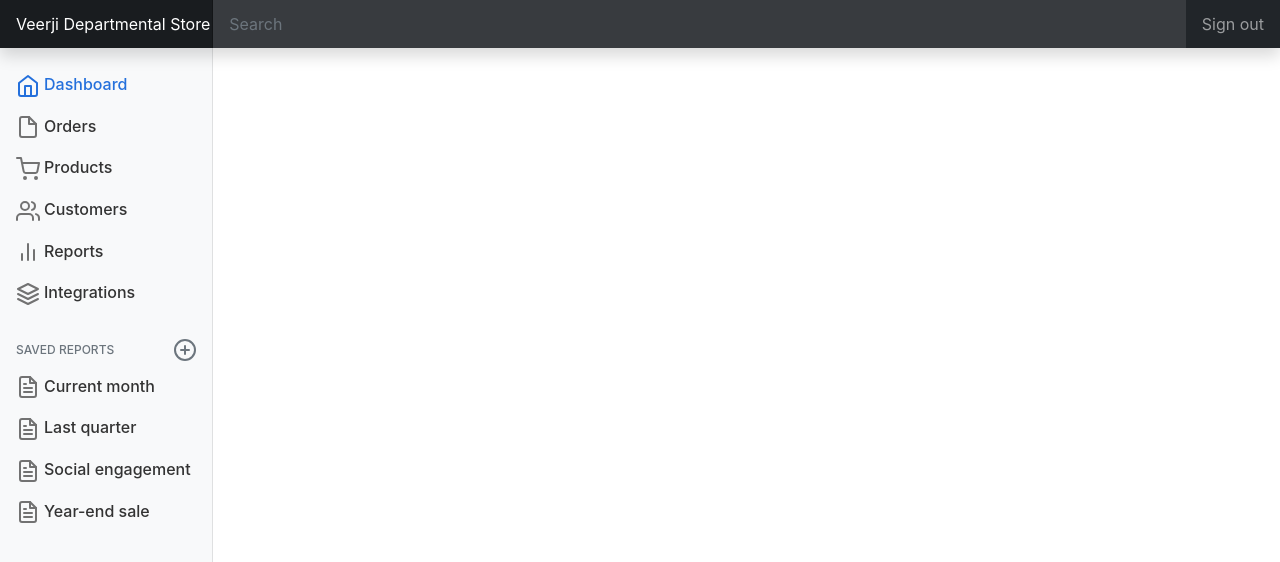
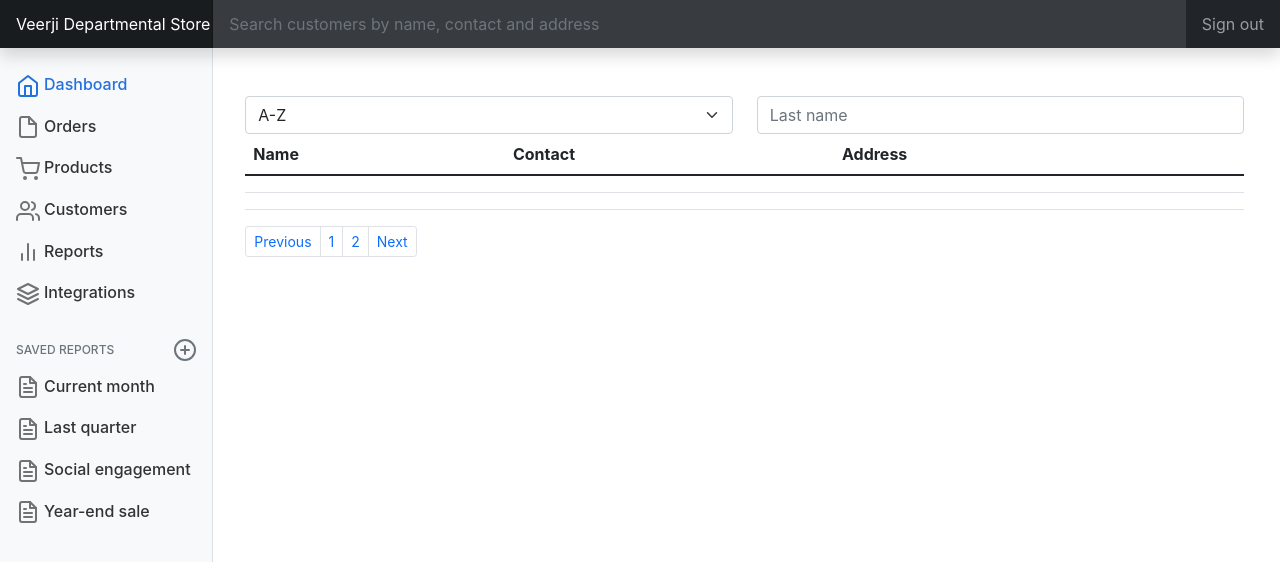
Before and after one commit to SanjampreetSingh/veerji-departmental-store, a React (Create React App) app: page /admin/home in a window 1280 px wide. Shown: the top 562 px of the page. Built offline with nearby package versions, Linux system fonts and the light colour scheme.

Commit message:
Customer search table

```diff
--- a/src/components/admin/common/header/Header.jsx
+++ b/src/components/admin/common/header/Header.jsx
@@ -29,7 +29,7 @@ export default function Header() {
         <input
           className="form-control form-control-dark w-100"
           type="text"
-          placeholder="Search"
+          placeholder="Search customers by name, contact and address"
           aria-label="Search"
           spellCheck="false"
           data-ms-editor="true"
--- a/src/components/admin/common/sidebar/Sidebar.jsx
+++ b/src/components/admin/common/sidebar/Sidebar.jsx
@@ -1,3 +1,5 @@
+import { Link } from "react-router-dom"
+
 export default function Sidebar() {
   return (
     <nav
@@ -7,10 +9,10 @@ export default function Sidebar() {
       <div className="position-sticky pt-3">
         <ul className="nav flex-column">
           <li className="nav-item">
-            <a
+            <Link
               className="nav-link active"
               aria-current="page"
-              href="https://getbootstrap.com/docs/5.1/examples/dashboard/#"
+              to="/admin/home"
             >
               <svg
                 xmlns="http://www.w3.org/2000/svg"
@@ -29,7 +31,7 @@ export default function Sidebar() {
                 <polyline points="9 22 9 12 15 12 15 22"></polyline>
               </svg>
               Dashboard
-            </a>
+            </Link>
           </li>
           <li className="nav-item">
             <a
--- /dev/null
+++ b/src/components/admin/user-list/UserList.jsx
@@ -0,0 +1,79 @@
+export default function UserList() {
+  return (
+    <>
+      <div className="row">
+        <div className="col">
+          <select className="form-select" aria-label="Sort by">
+            <option defaultValue disabled>
+              Sort by
+            </option>
+            <option value="1">A-Z</option>
+            <option value="2">Z-A</option>
+            <option value="3">Contact</option>
+            <option value="4">Address</option>
+          </select>
+        </div>
+        <div className="col">
+          <input
+            type="text"
+            className="form-control"
+            placeholder="Last name"
+            aria-label="Last name"
+          />
+        </div>
+      </div>
+      <div className="table-responsive">
+        <table className="table">
+          <thead>
+            <tr>
+              <th>Name</th>
+              <th>Contact</th>
+              <th>Address</th>
+              <th></th>
+            </tr>
+          </thead>
+          <tbody>
+            <tr>
+              <td scope="row"></td>
+              <td></td>
+              <td></td>
+              <td></td>
+            </tr>
+            <tr>
+              <td scope="row"></td>
+              <td></td>
+              <td></td>
+              <td></td>
+            </tr>
+          </tbody>
+        </table>
+
+        <nav aria-label="Page navigation example">
+          <ul className="pagination pagination-sm">
+            <li className="page-item">
+              <a className="page-link" href="#" aria-label="Previous">
+                <span aria-hidden="true">Previous</span>
+              </a>
+            </li>
+            <li className="page-item">
+              <a className="page-link" href="#">
+                1
+              </a>
+            </li>
+            <li className="page-item">
+              <a className="page-link" href="#">
+                2
+              </a>
+            </li>
+
+            <li className="page-item">
+              <a className="page-link" href="#" aria-label="Next">
+                <span aria-hidden="true">Next</span>
+              </a>
+            </li>
+          </ul>
+        </nav>
+      </div>
+    </>
+  )
+}
--- a/src/layouts/admin/AdminLayout.jsx
+++ b/src/layouts/admin/AdminLayout.jsx
@@ -7,9 +7,11 @@ export default function AdminLayout(props) {
       <Header />
       <div className="container-fluid">
         <div className="row">
-          <div className="px-4 py-5 mb-5 ">
-            <Sidebar />
-            {props.children}
+          <Sidebar />
+          <div className="py-5 mb-5">
+            <main className="col-md-9 ms-sm-auto col-lg-10 px-md-4">
+              {props.children}
+            </main>
           </div>
         </div>
       </div>
--- a/src/utils/routes/UIRouter.jsx
+++ b/src/utils/routes/UIRouter.jsx
@@ -7,13 +7,14 @@ import {
 
 // Layouts
 import HomeRouter from "../../layouts/home/HomeRouter"
-import AdminLayout from "../../layouts/admin/AdminLayout"
+import AdminRouter from "../../layouts/admin/AdminRouter"
 
 // views
 import Home from "../../views/home/Home"
 import Search from "../../views/user/search/Search"
 import MakePayments from "../../views/user/search/MakePayments"
 import Login from "../../views/login/Login"
+import AdminHome from "../../views/admin-home/AdminHome"
 
 export default function UIRouter() {
   return (
@@ -23,7 +24,7 @@ export default function UIRouter() {
         <HomeRouter exact path="/user/search" component={Search} />
         <HomeRouter exact path="/user/pay" component={MakePayments} />
         <HomeRouter exact path="/admin/login" component={Login} />
-        <AdminLayout exact path="/admin/home" component={<h1>hi</h1>} />
+        <AdminRouter exact path="/admin/home" component={AdminHome} />
         <Route>
           <Redirect to="/" />
         </Route>
--- /dev/null
+++ b/src/views/admin-home/AdminHome.jsx
@@ -0,0 +1,5 @@
+import UserList from "../../components/admin/user-list/UserList"
+
+export default function AdminHome() {
+  return <UserList />
+}
```
